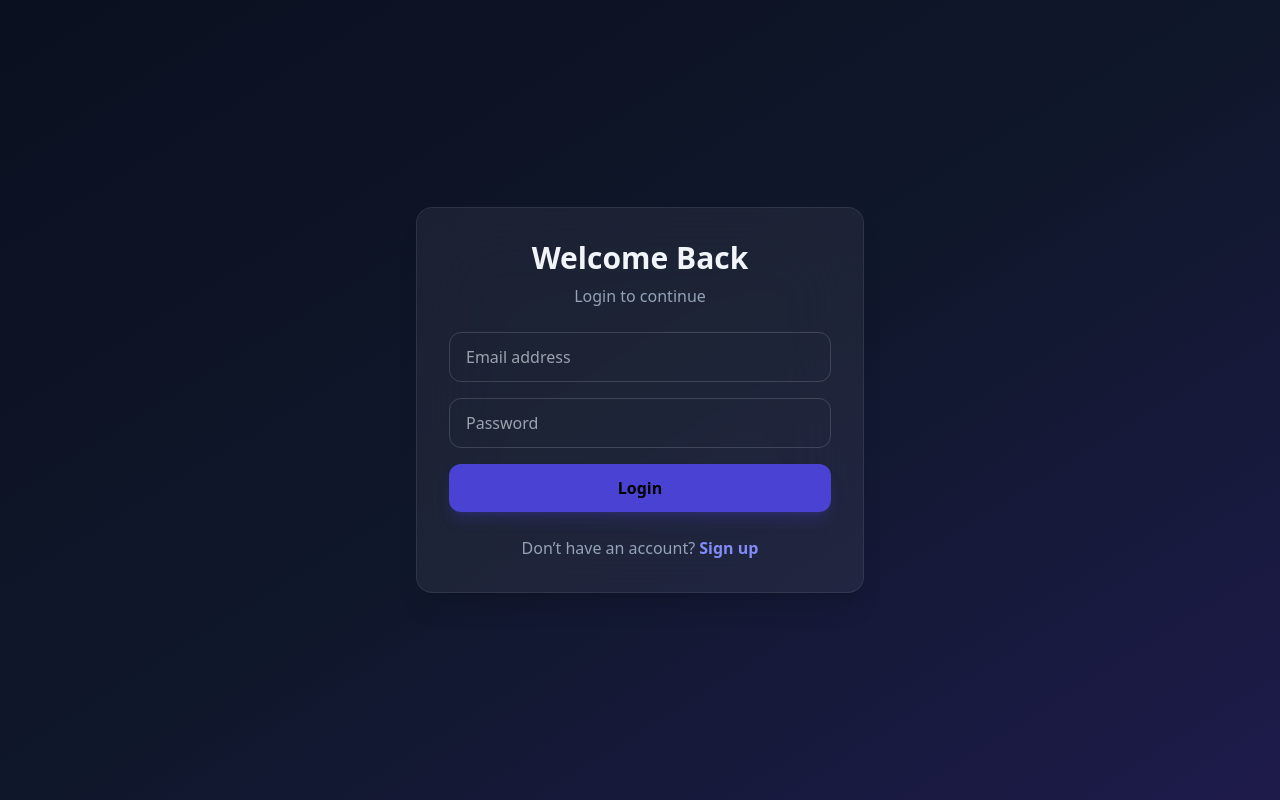
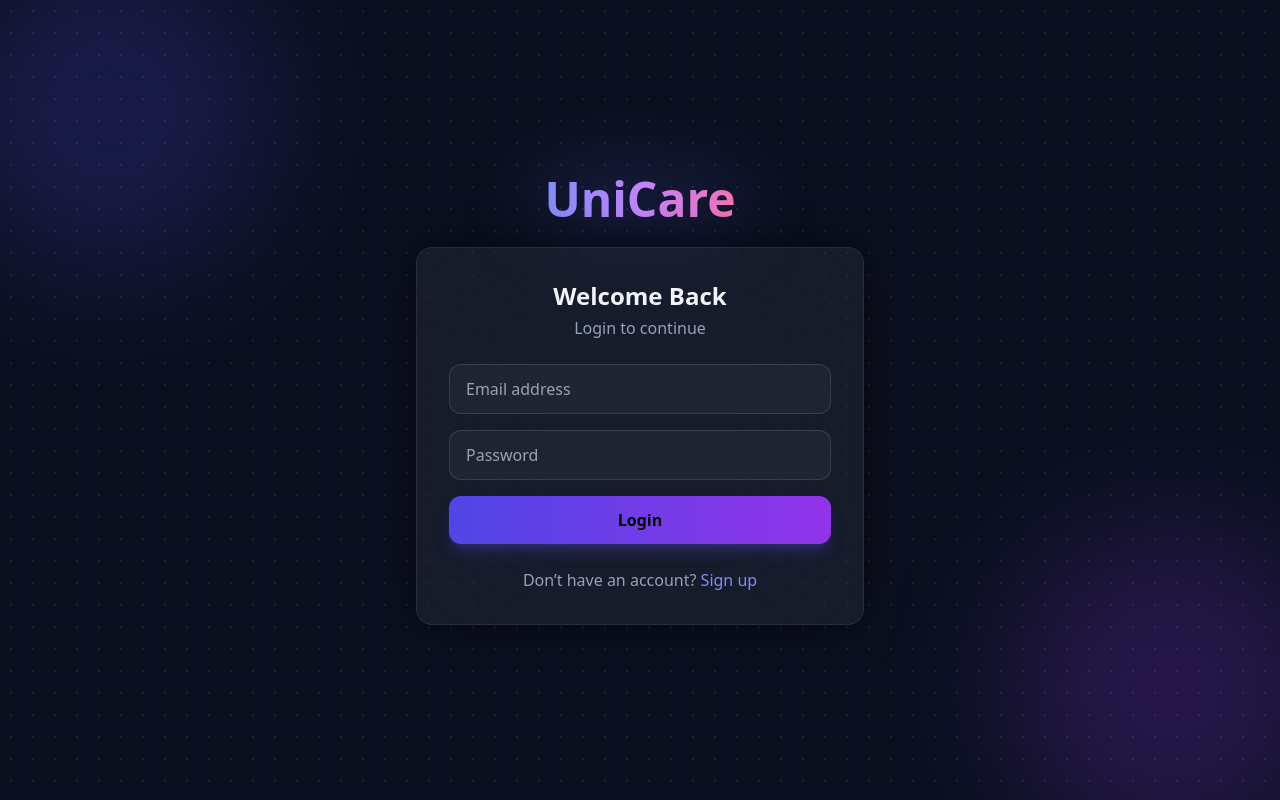
Before and after one commit to vanshhpatil/UniCare-AI-Complaint-Management, a React app in the folder frontend/: page /login in a window 1280 px wide. Built offline with nearby package versions, Linux system fonts and the light colour scheme; the HTML template or start-up script is replaced by a standard one.

Commit message:
more interactive UI for login/signup

```diff
--- a/frontend/src/pages/Login.jsx
+++ b/frontend/src/pages/Login.jsx
@@ -1,133 +1,3 @@
-// import { useState } from "react";
-// import { useAuth } from "../context/AuthContext";
-// import { useNavigate } from "react-router-dom";
-
-// export default function Login() {
-//   const { login } = useAuth();
-//   const navigate = useNavigate();
-
-//   const [email, setEmail] = useState("");
-//   const [password, setPassword] = useState("");
-
-//   const handleSubmit = async (e) => {
-//     e.preventDefault();
-//     const success = await login(email, password);
-//     if (success) navigate("/dashboard");
-//   };
-
-//   return (
-//     <div className="min-h-screen flex items-center justify-center relative overflow-hidden bg-gradient-to-br from-slate-950 via-indigo-950 to-slate-900">
-
-//       {/* 🔥 BACKGROUND GLOW BLOBS */}
-//       <div className="absolute w-[300px] h-[300px] bg-indigo-500/20 blur-3xl rounded-full top-[-50px] left-[-50px]" />
-//       <div className="absolute w-[300px] h-[300px] bg-purple-500/20 blur-3xl rounded-full bottom-[-50px] right-[-50px]" />
-
-//       {/* 🔥 MAIN CONTAINER */}
-//       <div className="w-full max-w-md px-4">
-
-//         {/* 🔥 LOGO */}
-//         <div className="text-center mb-6">
-//           <h1 className="text-4xl sm:text-5xl font-bold text-white tracking-wide">
-//             Uni<span className="text-indigo-400">Care</span>
-//           </h1>
-//           <p className="text-slate-400 mt-2 text-sm">
-//             Smart Complaint Management
-//           </p>
-//         </div>
-
-//         {/* 🔥 CARD */}
-//         <form
-//           onSubmit={handleSubmit}
-//           className="
-//             bg-white/[0.06]
-//             backdrop-blur-xl
-//             border border-white/[0.1]
-//             p-6 sm:p-8
-//             rounded-2xl
-//             shadow-xl
-//             space-y-5
-//           "
-//         >
-//           <h2 className="text-2xl font-semibold text-white text-center">
-//             Welcome Back
-//           </h2>
-
-//           {/* EMAIL */}
-//           <input
-//             type="email"
-//             placeholder="Email address"
-//             value={email}
-//             onChange={(e) => setEmail(e.target.value)}
-//             className="
-//               w-full
-//               px-4 py-3
-//               rounded-lg
-//               bg-white/[0.05]
-//               border border-white/[0.08]
-//               text-white
-//               outline-none
-//               focus:border-indigo-400
-//               focus:ring-2 focus:ring-indigo-500/30
-//               transition
-//             "
-//             required
-//           />
-
-//           {/* PASSWORD */}
-//           <input
-//             type="password"
-//             placeholder="Password"
-//             value={password}
-//             onChange={(e) => setPassword(e.target.value)}
-//             className="
-//               w-full
-//               px-4 py-3
-//               rounded-lg
-//               bg-white/[0.05]
-//               border border-white/[0.08]
-//               text-white
-//               outline-none
-//               focus:border-indigo-400
-//               focus:ring-2 focus:ring-indigo-500/30
-//               transition
-//             "
-//             required
-//           />
-
-//           {/* BUTTON */}
-//           <button
-//             type="submit"
-//             className="
-//               w-full
-//               py-3
-//               rounded-lg
-//               bg-gradient-to-r from-indigo-500 to-purple-500
-//               text-white
-//               font-medium
-//               hover:scale-[1.02]
-//               active:scale-[0.98]
-//               transition
-//               shadow-lg shadow-indigo-500/20
-//             "
-//           >
-//             Login
-//           </button>
-
-//           {/* FOOTER */}
-//           <p className="text-sm text-slate-400 text-center">
-//             Don’t have an account?{" "}
-//             <span
-//               onClick={() => navigate("/signup")}
-//               className="text-indigo-400 cursor-pointer hover:underline"
-//             >
-//               Sign up
-//             </span>
-//           </p>
-//         </form>
-//       </div>
-//     </div>
-//   );
-// }
 import { Link, useNavigate } from "react-router-dom";
 import { useEffect, useState } from "react";
 import { useAuth } from "../context/AuthContext";
@@ -141,7 +11,6 @@ export default function Login() {
   const { login, user } = useAuth();
   const navigate = useNavigate();
 
-  /* 🔁 AUTO REDIRECT IF ALREADY LOGGED IN */
   useEffect(() => {
     if (user) {
       navigate(
@@ -159,9 +28,7 @@ export default function Login() {
     setError("");
 
     try {
-      // 🔥 ONLY email + password
       await login({ email, password });
-      // redirect handled by useEffect
     } catch (err) {
       setError(err.message || "Login failed");
       setLoading(false);
@@ -169,19 +36,33 @@ export default function Login() {
   };
 
   return (
-    <div className="min-h-screen flex items-center justify-center bg-gradient-to-br from-[#0b1020] via-slate-900 to-indigo-950 px-4">
-      <div className="w-full max-w-md bg-white/[0.06] backdrop-blur-2xl border border-white/[0.08] rounded-2xl p-8 shadow-xl">
-        <h2 className="text-3xl font-semibold text-slate-100 text-center mb-2">
+    <div className="relative min-h-screen flex flex-col items-center justify-center bg-[#0b1020] overflow-hidden">
+
+      {/* 🔮 Glow blobs */}
+      <div className="absolute w-80 h-80 bg-indigo-600/20 rounded-full blur-3xl top-[-50px] left-[-50px]"></div>
+      <div className="absolute w-80 h-80 bg-purple-600/20 rounded-full blur-3xl bottom-[-50px] right-[-50px]"></div>
+
+      {/* ✨ Dot grid */}
+      <div className="absolute inset-0 bg-[radial-gradient(circle,rgba(255,255,255,0.08)_1px,transparent_1px)] bg-[size:22px_22px]"></div>
+
+      {/* 🔥 Logo */}
+      <h1 className="text-5xl font-extrabold mb-6 bg-gradient-to-r from-indigo-400 via-purple-400 to-pink-400 text-transparent bg-clip-text drop-shadow-[0_0_40px_rgba(99,102,241,0.7)] z-10">
+        UniCare
+      </h1>
+
+      {/* 🧊 Card */}
+      <div className="w-full max-w-md bg-white/[0.05] backdrop-blur-3xl border border-white/[0.08] rounded-2xl p-8 shadow-[0_0_40px_rgba(0,0,0,0.6)] z-10">
+
+        <h2 className="text-2xl font-semibold text-slate-100 text-center mb-1">
           Welcome Back
         </h2>
+
         <p className="text-center text-slate-400 mb-6">
           Login to continue
         </p>
 
         {error && (
-          <p className="mb-4 text-sm text-red-400 text-center">
-            {error}
-          </p>
+          <p className="mb-4 text-sm text-red-400 text-center">{error}</p>
         )}
 
         <form className="space-y-4" onSubmit={handleSubmit}>
@@ -191,7 +72,7 @@ export default function Login() {
             value={email}
             onChange={(e) => setEmail(e.target.value)}
             required
-            className="w-full bg-transparent border border-white/[0.15] rounded-xl px-4 py-3 text-slate-200"
+            className="w-full bg-white/[0.04] border border-white/[0.12] rounded-xl px-4 py-3 text-slate-200 focus:ring-2 focus:ring-indigo-500/40 outline-none"
           />
 
           <input
@@ -200,13 +81,13 @@ export default function Login() {
             value={password}
             onChange={(e) => setPassword(e.target.value)}
             required
-            className="w-full bg-transparent border border-white/[0.15] rounded-xl px-4 py-3 text-slate-200"
+            className="w-full bg-white/[0.04] border border-white/[0.12] rounded-xl px-4 py-3 text-slate-200 focus:ring-2 focus:ring-indigo-500/40 outline-none"
           />
 
           <button
             type="submit"
             disabled={loading}
-            className="w-full py-3 rounded-xl bg-indigo-600/90 hover:bg-indigo-500 font-semibold shadow-lg shadow-indigo-600/20 disabled:opacity-60"
+            className="w-full py-3 rounded-xl bg-gradient-to-r from-indigo-600 to-purple-600 font-semibold shadow-lg shadow-indigo-600/30 hover:opacity-90 disabled:opacity-60"
           >
             {loading ? "Logging in..." : "Login"}
           </button>
@@ -214,10 +95,7 @@ export default function Login() {
 
         <p className="text-center text-slate-400 mt-6">
           Don’t have an account?{" "}
-          <Link
-            to="/"
-            className="text-indigo-400 font-semibold hover:underline"
-          >
+          <Link to="/" className="text-indigo-400 hover:underline">
             Sign up
           </Link>
         </p>
@@ -225,3 +103,100 @@ export default function Login() {
     </div>
   );
 }
+// import { Link, useNavigate } from "react-router-dom";
+// import { useEffect, useState } from "react";
+// import { useAuth } from "../context/AuthContext";
+
+// export default function Login() {
+//   const [email, setEmail] = useState("");
+//   const [password, setPassword] = useState("");
+//   const [error, setError] = useState("");
+//   const [loading, setLoading] = useState(false);
+
+//   const { login, user } = useAuth();
+//   const navigate = useNavigate();
+
+//   /* 🔁 AUTO REDIRECT IF ALREADY LOGGED IN */
+//   useEffect(() => {
+//     if (user) {
+//       navigate(
+//         user.role === "admin" ? "/admin/dashboard" : "/dashboard",
+//         { replace: true }
+//       );
+//     }
+//   }, [user, navigate]);
+
+//   const handleSubmit = async (e) => {
+//     e.preventDefault();
+//     if (loading) return;
+
+//     setLoading(true);
+//     setError("");
+
+//     try {
+//       // 🔥 ONLY email + password
+//       await login({ email, password });
+//       // redirect handled by useEffect
+//     } catch (err) {
+//       setError(err.message || "Login failed");
+//       setLoading(false);
+//     }
+//   };
+
+//   return (
+//     <div className="min-h-screen flex items-center justify-center bg-gradient-to-br from-[#0b1020] via-slate-900 to-indigo-950 px-4">
+//       <div className="w-full max-w-md bg-white/[0.06] backdrop-blur-2xl border border-white/[0.08] rounded-2xl p-8 shadow-xl">
+//         <h2 className="text-3xl font-semibold text-slate-100 text-center mb-2">
+//           Welcome Back
+//         </h2>
+//         <p className="text-center text-slate-400 mb-6">
+//           Login to continue
+//         </p>
+
+//         {error && (
+//           <p className="mb-4 text-sm text-red-400 text-center">
+//             {error}
+//           </p>
+//         )}
+
+//         <form className="space-y-4" onSubmit={handleSubmit}>
+//           <input
+//             type="email"
+//             placeholder="Email address"
+//             value={email}
+//             onChange={(e) => setEmail(e.target.value)}
+//             required
+//             className="w-full bg-transparent border border-white/[0.15] rounded-xl px-4 py-3 text-slate-200"
+//           />
+
+//           <input
+//             type="password"
+//             placeholder="Password"
+//             value={password}
+//             onChange={(e) => setPassword(e.target.value)}
+//             required
+//             className="w-full bg-transparent border border-white/[0.15] rounded-xl px-4 py-3 text-slate-200"
+//           />
+
+//           <button
+//             type="submit"
+//             disabled={loading}
+//             className="w-full py-3 rounded-xl bg-indigo-600/90 hover:bg-indigo-500 font-semibold shadow-lg shadow-indigo-600/20 disabled:opacity-60"
+//           >
+//             {loading ? "Logging in..." : "Login"}
+//           </button>
+//         </form>
+
+//         <p className="text-center text-slate-400 mt-6">
+//           Don’t have an account?{" "}
+//           <Link
+//             to="/"
+//             className="text-indigo-400 font-semibold hover:underline"
+//           >
+//             Sign up
+//           </Link>
+//         </p>
+//       </div>
+//     </div>
+//   );
+// }
--- a/frontend/src/pages/Signup.jsx
+++ b/frontend/src/pages/Signup.jsx
@@ -14,11 +14,12 @@ export default function Signup() {
 
   const { signup } = useAuth();
   const navigate = useNavigate();
+
   const handleSubmit = async (e) => {
     e.preventDefault();
     setError("");
 
-  // ✅ Basic frontend validation
+    // ✅ SAME VALIDATION (unchanged)
     if (!email.includes("@")) {
       setError("Please enter a valid email");
       return;
@@ -35,35 +36,48 @@ const handleSubmit = async (e) => {
     }
 
     try {
-    // 🔥 VERY IMPORTANT: await
+      // ✅ SAME PAYLOAD (unchanged)
       await signup({
         name,
         email,
         password,
         role,
-      adminAccessCode: adminCode, // ✅ FIX
+        adminAccessCode: adminCode,
       });
 
-    // ✅ Redirect AFTER signup success
+      // ✅ SAME REDIRECT LOGIC
       if (role === "admin") {
         navigate("/admin/dashboard");
       } else {
         navigate("/dashboard");
       }
-
     } catch (err) {
       setError(err.message || "Signup failed");
     }
   };
 
+  return (
+    <div className="relative min-h-screen flex flex-col items-center justify-center bg-[#0b1020] overflow-hidden px-4">
 
-  return (
-    <div className="min-h-screen flex items-center justify-center bg-gradient-to-br from-[#0b1020] via-slate-900 to-indigo-950 px-4">
-      <div className="w-full max-w-md bg-white/[0.06] backdrop-blur-2xl border border-white/[0.08] rounded-2xl p-8 shadow-xl">
+      {/* 🔮 Glow */}
+      <div className="absolute w-80 h-80 bg-indigo-600/20 rounded-full blur-3xl top-[-50px] left-[-50px]" />
+      <div className="absolute w-80 h-80 bg-purple-600/20 rounded-full blur-3xl bottom-[-50px] right-[-50px]" />
 
-        <h2 className="text-3xl font-semibold text-slate-100 text-center mb-2">
+      {/* ✨ Dot Pattern */}
+      <div className="absolute inset-0 bg-[radial-gradient(circle,rgba(255,255,255,0.07)_1px,transparent_1px)] bg-[size:22px_22px]" />
+
+      {/* 🔥 Logo */}
+      <h1 className="text-5xl font-extrabold mb-6 bg-gradient-to-r from-indigo-400 via-purple-400 to-pink-400 text-transparent bg-clip-text drop-shadow-[0_0_40px_rgba(99,102,241,0.7)] z-10">
+        UniCare
+      </h1>
+
+      {/* 🧊 Card */}
+      <div className="w-full max-w-md bg-white/[0.05] backdrop-blur-3xl border border-white/[0.08] rounded-2xl p-8 shadow-[0_0_40px_rgba(0,0,0,0.6)] z-10">
+
+        <h2 className="text-2xl font-semibold text-slate-100 text-center mb-1">
           Create Account
         </h2>
+
         <p className="text-center text-slate-400 mb-6">
           Sign up to get started
         </p>
@@ -75,6 +89,7 @@ const handleSubmit = async (e) => {
         )}
 
         <form className="space-y-4" onSubmit={handleSubmit}>
+
           {/* Name */}
           <input
             type="text"
@@ -82,7 +97,7 @@ const handleSubmit = async (e) => {
             value={name}
             onChange={(e) => setName(e.target.value)}
             required
-            className="w-full bg-transparent border border-white/[0.15] rounded-xl px-4 py-3 focus:outline-none text-slate-200"
+            className="w-full bg-white/[0.04] border border-white/[0.12] rounded-xl px-4 py-3 text-slate-200 focus:ring-2 focus:ring-indigo-500/40 outline-none"
           />
 
           {/* Email */}
@@ -92,14 +107,14 @@ const handleSubmit = async (e) => {
             value={email}
             onChange={(e) => setEmail(e.target.value)}
             required
-            className="w-full bg-transparent border border-white/[0.15] rounded-xl px-4 py-3 focus:outline-none text-slate-200"
+            className="w-full bg-white/[0.04] border border-white/[0.12] rounded-xl px-4 py-3 text-slate-200 focus:ring-2 focus:ring-indigo-500/40 outline-none"
           />
 
           {/* Role */}
           <select
             value={role}
             onChange={(e) => setRole(e.target.value)}
-            className="w-full bg-transparent border border-white/[0.15] rounded-xl px-4 py-3 text-slate-200"
+            className="w-full bg-white/[0.04] border border-white/[0.12] rounded-xl px-4 py-3 text-slate-200"
           >
             <option value="student">Student</option>
             <option value="admin">Admin</option>
@@ -113,7 +128,7 @@ const handleSubmit = async (e) => {
               value={adminCode}
               onChange={(e) => setAdminCode(e.target.value)}
               required
-              className="w-full bg-transparent border border-white/[0.15] rounded-xl px-4 py-3 focus:outline-none text-slate-200"
+              className="w-full bg-white/[0.04] border border-white/[0.12] rounded-xl px-4 py-3 text-slate-200"
             />
           )}
 
@@ -127,7 +142,7 @@ const handleSubmit = async (e) => {
               max="5"
               required
               onChange={(e) => setYear(e.target.value)}
-              className="w-full bg-transparent border border-white/[0.15] rounded-xl px-4 py-3 focus:outline-none text-slate-200"
+              className="w-full bg-white/[0.04] border border-white/[0.12] rounded-xl px-4 py-3 text-slate-200"
             />
           )}
 
@@ -138,7 +153,7 @@ const handleSubmit = async (e) => {
             value={password}
             onChange={(e) => setPassword(e.target.value)}
             required
-            className="w-full bg-transparent border border-white/[0.15] rounded-xl px-4 py-3 focus:outline-none text-slate-200"
+            className="w-full bg-white/[0.04] border border-white/[0.12] rounded-xl px-4 py-3 text-slate-200"
           />
 
           {/* Confirm Password */}
@@ -148,12 +163,13 @@ const handleSubmit = async (e) => {
             value={confirmPassword}
             onChange={(e) => setConfirmPassword(e.target.value)}
             required
-            className="w-full bg-transparent border border-white/[0.15] rounded-xl px-4 py-3 focus:outline-none text-slate-200"
+            className="w-full bg-white/[0.04] border border-white/[0.12] rounded-xl px-4 py-3 text-slate-200"
           />
 
+          {/* Button */}
           <button
             type="submit"
-            className="w-full py-3 rounded-xl bg-indigo-600/90 hover:bg-indigo-500 font-semibold shadow-lg shadow-indigo-600/20"
+            className="w-full py-3 rounded-xl bg-gradient-to-r from-indigo-600 to-purple-600 hover:opacity-90 font-semibold shadow-lg shadow-indigo-600/30"
           >
             Sign Up
           </button>
@@ -161,10 +177,7 @@ const handleSubmit = async (e) => {
 
         <p className="text-center text-slate-400 mt-6">
           Already have an account?{" "}
-          <Link
-            to="/login"
-            className="text-indigo-400 font-semibold hover:underline"
-          >
+          <Link to="/login" className="text-indigo-400 hover:underline">
             Login
           </Link>
         </p>
@@ -172,3 +185,177 @@ const handleSubmit = async (e) => {
     </div>
   );
 }
+// import { Link, useNavigate } from "react-router-dom";
+// import { useState } from "react";
+// import { useAuth } from "../context/AuthContext";
+
+// export default function Signup() {
+//   const [year, setYear] = useState("");
+//   const [name, setName] = useState("");
+//   const [email, setEmail] = useState("");
+//   const [role, setRole] = useState("student");
+//   const [adminCode, setAdminCode] = useState("");
+//   const [password, setPassword] = useState("");
+//   const [confirmPassword, setConfirmPassword] = useState("");
+//   const [error, setError] = useState("");
+
+//   const { signup } = useAuth();
+//   const navigate = useNavigate();
+// const handleSubmit = async (e) => {
+//   e.preventDefault();
+//   setError("");
+
+//   // ✅ Basic frontend validation
+//   if (!email.includes("@")) {
+//     setError("Please enter a valid email");
+//     return;
+//   }
+
+//   if (password.length < 6) {
+//     setError("Password must be at least 6 characters");
+//     return;
+//   }
+
+//   if (password !== confirmPassword) {
+//     setError("Passwords do not match");
+//     return;
+//   }
+
+//   try {
+//     // 🔥 VERY IMPORTANT: await
+//     await signup({
+//       name,
+//       email,
+//       password,
+//       role,
+//       adminAccessCode: adminCode, // ✅ FIX
+//     });
+
+//     // ✅ Redirect AFTER signup success
+//     if (role === "admin") {
+//       navigate("/admin/dashboard");
+//     } else {
+//       navigate("/dashboard");
+//     }
+
+//   } catch (err) {
+//     setError(err.message || "Signup failed");
+//   }
+// };
+
+
+//   return (
+//     <div className="min-h-screen flex items-center justify-center bg-gradient-to-br from-[#0b1020] via-slate-900 to-indigo-950 px-4">
+//       <div className="w-full max-w-md bg-white/[0.06] backdrop-blur-2xl border border-white/[0.08] rounded-2xl p-8 shadow-xl">
+
+//         <h2 className="text-3xl font-semibold text-slate-100 text-center mb-2">
+//           Create Account
+//         </h2>
+//         <p className="text-center text-slate-400 mb-6">
+//           Sign up to get started
+//         </p>
+
+//         {error && (
+//           <p className="mb-4 text-sm text-red-400 text-center">
+//             {error}
+//           </p>
+//         )}
+
+//         <form className="space-y-4" onSubmit={handleSubmit}>
+//           {/* Name */}
+//           <input
+//             type="text"
+//             placeholder="Full Name"
+//             value={name}
+//             onChange={(e) => setName(e.target.value)}
+//             required
+//             className="w-full bg-transparent border border-white/[0.15] rounded-xl px-4 py-3 focus:outline-none text-slate-200"
+//           />
+
+//           {/* Email */}
+//           <input
+//             type="email"
+//             placeholder="Email address"
+//             value={email}
+//             onChange={(e) => setEmail(e.target.value)}
+//             required
+//             className="w-full bg-transparent border border-white/[0.15] rounded-xl px-4 py-3 focus:outline-none text-slate-200"
+//           />
+
+//           {/* Role */}
+//           <select
+//             value={role}
+//             onChange={(e) => setRole(e.target.value)}
+//             className="w-full bg-transparent border border-white/[0.15] rounded-xl px-4 py-3 text-slate-200"
+//           >
+//             <option value="student">Student</option>
+//             <option value="admin">Admin</option>
+//           </select>
+
+//           {/* Admin Code */}
+//           {role === "admin" && (
+//             <input
+//               type="password"
+//               placeholder="Admin Access Code"
+//               value={adminCode}
+//               onChange={(e) => setAdminCode(e.target.value)}
+//               required
+//               className="w-full bg-transparent border border-white/[0.15] rounded-xl px-4 py-3 focus:outline-none text-slate-200"
+//             />
+//           )}
+
+//           {/* Year */}
+//           {role === "student" && (
+//             <input
+//               type="number"
+//               placeholder="Current Year (1–5)"
+//               value={year}
+//               min="1"
+//               max="5"
+//               required
+//               onChange={(e) => setYear(e.target.value)}
+//               className="w-full bg-transparent border border-white/[0.15] rounded-xl px-4 py-3 focus:outline-none text-slate-200"
+//             />
+//           )}
+
+//           {/* Password */}
+//           <input
+//             type="password"
+//             placeholder="Password"
+//             value={password}
+//             onChange={(e) => setPassword(e.target.value)}
+//             required
+//             className="w-full bg-transparent border border-white/[0.15] rounded-xl px-4 py-3 focus:outline-none text-slate-200"
+//           />
+
+//           {/* Confirm Password */}
+//           <input
+//             type="password"
+//             placeholder="Confirm Password"
+//             value={confirmPassword}
+//             onChange={(e) => setConfirmPassword(e.target.value)}
+//             required
+//             className="w-full bg-transparent border border-white/[0.15] rounded-xl px-4 py-3 focus:outline-none text-slate-200"
+//           />
+
+//           <button
+//             type="submit"
+//             className="w-full py-3 rounded-xl bg-indigo-600/90 hover:bg-indigo-500 font-semibold shadow-lg shadow-indigo-600/20"
+//           >
+//             Sign Up
+//           </button>
+//         </form>
+
+//         <p className="text-center text-slate-400 mt-6">
+//           Already have an account?{" "}
+//           <Link
+//             to="/login"
+//             className="text-indigo-400 font-semibold hover:underline"
+//           >
+//             Login
+//           </Link>
+//         </p>
+//       </div>
+//     </div>
+//   );
+// }
```
Lines whose indentation alone changed are shown as unchanged.
